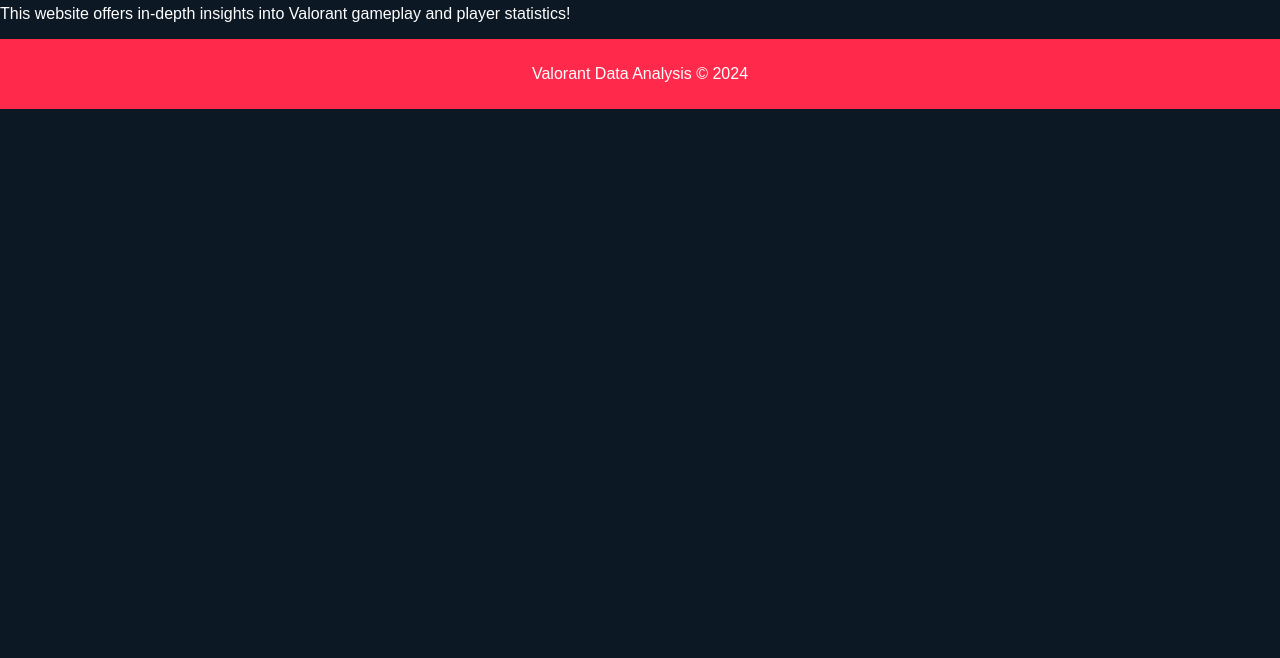
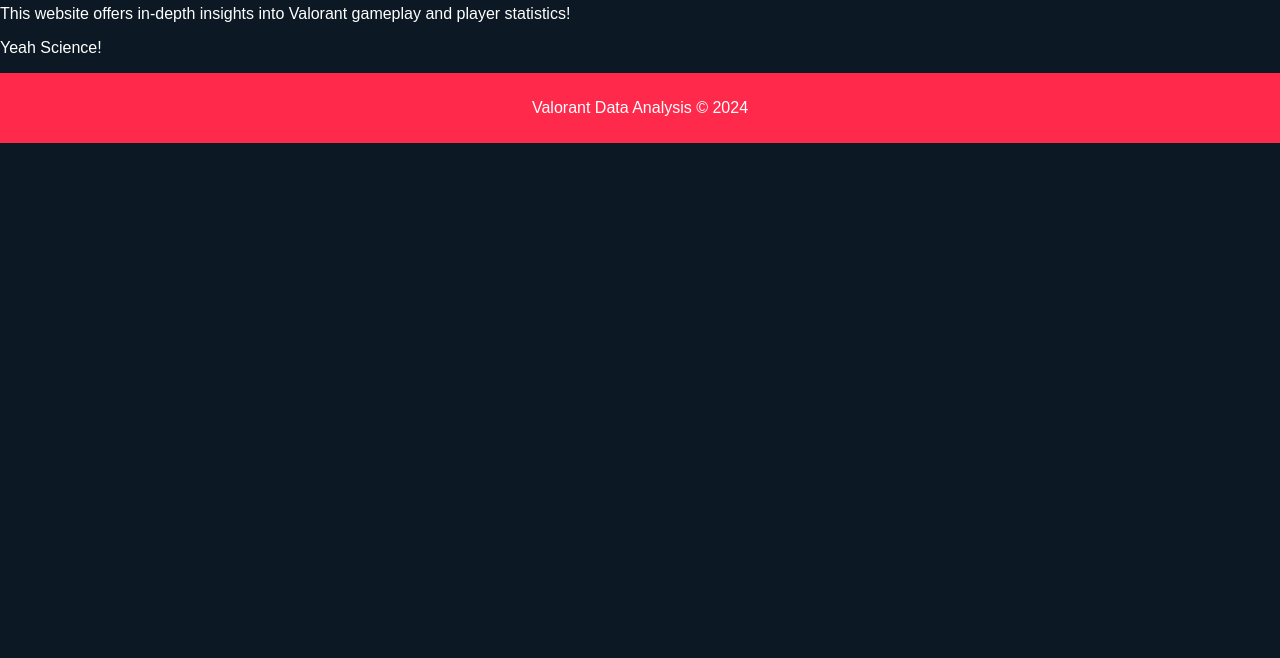
Before and after one commit to JaredLawrenceRPA/test.github.io, a plain HTML site: page index.html in a window 1280 px wide. Shown: the part 142-800 px from the top of the page. Drawn offline with Linux system fonts and the light colour scheme.

Commit message:
I pushed something.

```diff
--- a/index.html
+++ b/index.html
@@ -18,6 +18,7 @@
 
     <h1>Welcome to Valorant Data Analysis</h1>
     <p>This website offers in-depth insights into Valorant gameplay and player statistics!</p>
+    <p> Yeah Science!</p>
 
     <!-- Other content goes here -->
 
```
